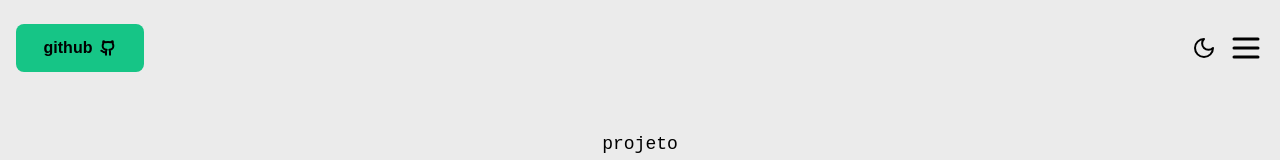
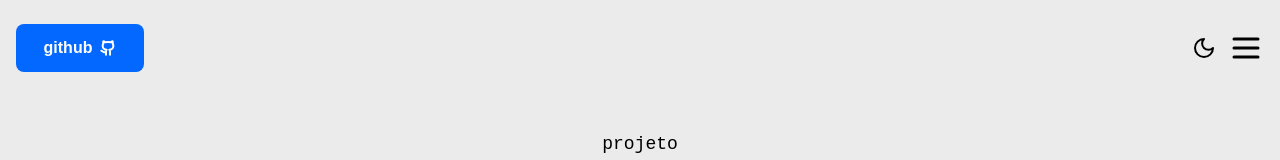
Before and after one commit to Projeto-FrontEnd-Fusion/portifolio-colaborativo-codewizard-tigerscode, a React (Vite) app: page / in a window 1280 px wide. Shown: the top 160 px of the page. Built offline with nearby package versions, Linux system fonts and the light colour scheme; a web font is replaced by a local one.

Commit message:
feat: add prop types to github button

```diff
--- a/package.json
+++ b/package.json
@@ -25,6 +25,7 @@
     "eslint-plugin-react-hooks": "^4.6.0",
     "eslint-plugin-react-refresh": "^0.4.6",
     "postcss": "^8.4.38",
+    "prop-types": "^15.8.1",
     "tailwindcss": "^3.4.3",
     "vite": "^5.2.0"
   }
--- a/src/components/hero/components/git-button.jsx
+++ b/src/components/hero/components/git-button.jsx
@@ -1,9 +1,10 @@
+import PropTypes from "prop-types"
 import { LuGithub } from "react-icons/lu"
 
-const GitButton = () => {
+const GitButton = ({ primary }) => {
     return (
         <button
-            className="github-button hover:bg-btn-secondary hover:text-white bg-btn-primary"
+            className={`github-button hover:bg-btn-secondary hover:text-white ${primary ? 'bg-btn-primary' : 'bg-btn-secondary text-white hover:bg-btn-primary'}`}
         >
             <span>
                 github
@@ -13,4 +14,12 @@ const GitButton = () => {
      );
 }
 
+GitButton.propTypes = {
+    primary: PropTypes.bool
+}
+
+GitButton.defaultProps = {
+    primary: false
+}
+
 export default GitButton;
```
Also changed, not shown: 1 other file (tests, documents, lock files or other folders).
